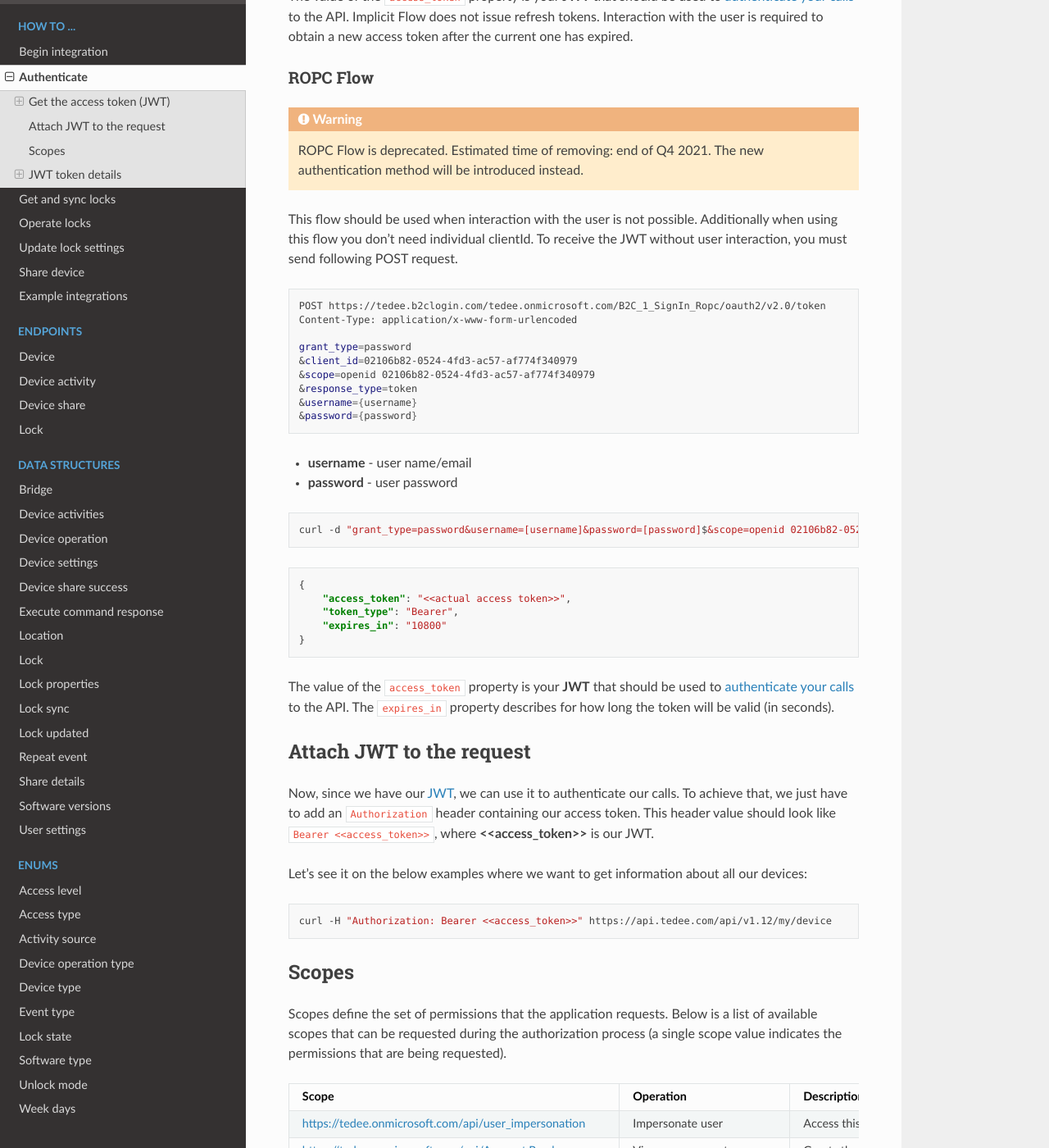
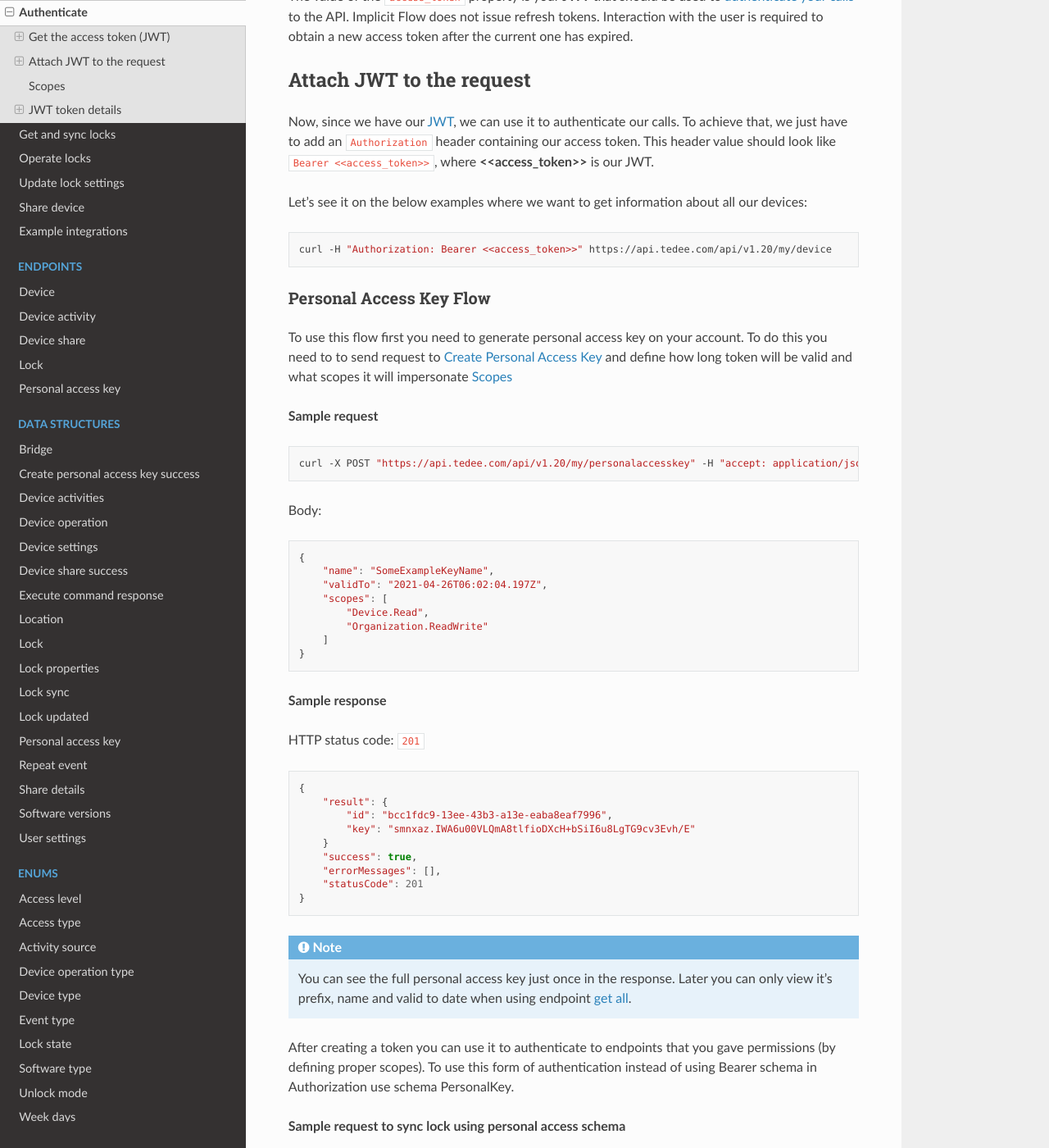
Before and after one commit to tedee-com/tedee-api-doc, a Sphinx documentation site: the page built from docs/source/howtos/authenticate.rst, in a window 1280 px wide and 1400 px high, scrolled down 5032 px. Shown: the whole window at 82% size. Built offline with Sphinx 7.4.7 and the Read the Docs theme 2.0.0, drawn with Linux system fonts in a browser that asks for light colours; some of the changed text lies outside the part shown.

Commit message:
Added personal access keys documentation

```diff
--- a/docs/source/datastructures/device-settings.rst
+++ b/docs/source/datastructures/device-settings.rst
@@ -4,7 +4,7 @@ Device settings
 +------------------------+------------+------------------------------------------------------------------------------------------------------------------------------------------------------------------------+
 | Name                   | Type       | Description                                                                                                                                                            |
 +========================+============+========================================================================================================================================================================+
-| autoLockDelay          | number     | the delay for auto lock. If **autoLockEnabled** is set to true lock will automatically lock after specified delay                                                       |
+| autoLockDelay          | number     | the delay for auto lock. If **autoLockEnabled** is set to true lock will automatically lock after specified delay                                                      |
 +------------------------+------------+------------------------------------------------------------------------------------------------------------------------------------------------------------------------+
 | autoLockEnabled        | boolean    | if auto lock is enabled                                                                                                                                                |
 +------------------------+------------+------------------------------------------------------------------------------------------------------------------------------------------------------------------------+
@@ -24,5 +24,5 @@ Device settings
 +------------------------+------------+------------------------------------------------------------------------------------------------------------------------------------------------------------------------+
 | pullSpringDuration     | number     | the duration of pull spring                                                                                                                                            |
 +------------------------+------------+------------------------------------------------------------------------------------------------------------------------------------------------------------------------+
-| pullSpringEnabled      | boolean    | if pull spring is enabled. Setting it to false will reset pull spring calibration                                                                                       |
+| pullSpringEnabled      | boolean    | if pull spring is enabled. Setting it to false will reset pull spring calibration                                                                                      |
 +------------------------+------------+------------------------------------------------------------------------------------------------------------------------------------------------------------------------+
--- a/docs/source/howtos/authenticate.rst
+++ b/docs/source/howtos/authenticate.rst
@@ -21,25 +21,25 @@ Get the access token (JWT)
 
 We support three OAuth 2.0 authorization flows to get the access token:
 
-+--------------------------------------+---------------------------------------------------------------------------------------------+
-| **Flow name**                        | **When to use**                                                                             |
-+--------------------------------------+---------------------------------------------------------------------------------------------+
-| :ref:`Code Flow <code-flow>`         | When you can store refresh tokens and periodically exchange them for access tokens.         |
-|                                      |                                                                                             |
-|                                      | One time interaction with the user is needed to obtain the refresh token.                   |
-|                                      |                                                                                             |
-|                                      | Examples: mobile apps, web apps, service apps                                               |
-+--------------------------------------+---------------------------------------------------------------------------------------------+
-| :ref:`Implicit Flow <implicit-flow>` | When you cannot store refresh tokens.                                                       |
-|                                      |                                                                                             |
-|                                      | Interaction with the user is needed to obtain access tokens after they expire.              |
-|                                      |                                                                                             |
-|                                      | Examples: SPA, desktop apps                                                                 |
-+--------------------------------------+---------------------------------------------------------------------------------------------+
-| :ref:`ROPC Flow <ropc-flow>`         | When interaction with the user is not possible.                                             |
-|                                      |                                                                                             |
-|                                      | Examples: automation apps, scripts, etc.                                                    |
-+--------------------------------------+---------------------------------------------------------------------------------------------+
++--------------------------------------------------------------------+---------------------------------------------------------------------------------------------+
+| **Flow name**                                                      | **When to use**                                                                             |
++--------------------------------------------------------------------+---------------------------------------------------------------------------------------------+
+| :ref:`Code Flow <code-flow>`                                       | When you can store refresh tokens and periodically exchange them for access tokens.         |
+|                                                                    |                                                                                             |
+|                                                                    | One time interaction with the user is needed to obtain the refresh token.                   |
+|                                                                    |                                                                                             |
+|                                                                    | Examples: mobile apps, web apps, service apps                                               |
++--------------------------------------------------------------------+---------------------------------------------------------------------------------------------+
+| :ref:`Implicit Flow <implicit-flow>`                               | When you cannot store refresh tokens.                                                       |
+|                                                                    |                                                                                             |
+|                                                                    | Interaction with the user is needed to obtain access tokens after they expire.              |
+|                                                                    |                                                                                             |
+|                                                                    | Examples: SPA, desktop apps                                                                 |
++--------------------------------------------------------------------+---------------------------------------------------------------------------------------------+
+| :ref:`Personal Access Key Flow <personal-access-key-flow>`         | When interaction with the user is not possible.                                             |
+|                                                                    |                                                                                             |
+|                                                                    | Examples: automation apps, scripts, etc.                                                    |
++--------------------------------------------------------------------+---------------------------------------------------------------------------------------------+
 
 .. warning::
 
@@ -217,51 +217,6 @@ The value of the :code:`access_token` property is your **JWT** that should be us
 Implicit Flow does not issue refresh tokens. Interaction with the user is required to obtain a new access token after the current one has expired.
 
 
-
-.. _ropc-flow:
-
-ROPC Flow
-^^^^^^^^^^^
-
-.. warning::
-
-    ROPC Flow is deprecated. Estimated time of removing: end of Q4 2021. The new authentication method will be introduced instead.
-
-This flow should be used when interaction with the user is not possible. Additionally when using this flow you don't need individual clientId.
-To receive the JWT without user interaction, you must send following POST request.
-
-.. code-block:: sh
-
-    POST |authApiUrl|/B2C_1_SignIn_Ropc/oauth2/v2.0/token
-    Content-Type: application/x-www-form-urlencoded
-
-    grant_type=password
-    &client_id=|clientId|
-    &scope=openid |clientId|
-    &response_type=token
-    &username={username}
-    &password={password}
-
-* **username** - user name/email
-* **password** - user password
-
-.. code-block:: sh
-
-    curl -d "grant_type=password&username=[username]&password=[password]$&scope=openid |clientId|&client_id=|clientId|&response_type=token" -H "Content-Type: application/x-www-form-urlencoded" -X POST |authApiUrl|/B2C_1_SignIn_Ropc/oauth2/v2.0/token
-
-.. code-block:: json
-
-    {
-        "access_token": "<<actual access token>>",
-        "token_type": "Bearer",
-        "expires_in": "10800"
-    }
-
-The value of the :code:`access_token` property is your **JWT** that should be used to :ref:`authenticate your calls <add-jwt-to-the-headers>` to the API.
-The :code:`expires_in` property describes for how long the token will be valid (in seconds).
-
-
-
 .. _add-jwt-to-the-headers:
 
 Attach JWT to the request
@@ -274,7 +229,66 @@ Let's see it on the below examples where we want to get information about all ou
 
 .. code-block:: sh
 
-    curl -H "Authorization: Bearer <<access_token>>" |apiUrl|/api/v1.12/my/device
+    curl -H "Authorization: Bearer <<access_token>>" |apiUrl|/api/|apiVersion|/my/device
+
+.. _personal-access-key-flow:
+
+Personal Access Key Flow
+^^^^^^^^^^^^^^^^^^^^^^^^^^^
+
+To use this flow first you need to generate personal access key on your account.
+To do this you need to to send request to :doc:`Create Personal Access Key <../endpoints/personalaccesskey/create>` and define how long token will be valid and what
+scopes it will impersonate :ref:`Scopes <list-of-scopes>`
+
+**Sample request**
+
+.. code-block:: sh
+
+    curl -X POST "|apiUrl|/api/|apiVersion|/my/personalaccesskey" -H "accept: application/json" -H "Content-Type: application/json-patch+json" -H "Authorization: Bearer <<access token>>" -d "<<body>>"
+
+Body:
+
+.. code-block:: js
+
+        {
+            "name": "SomeExampleKeyName",
+            "validTo": "2021-04-26T06:02:04.197Z",
+            "scopes": [
+                "Device.Read",
+                "Organization.ReadWrite"
+            ]
+        }
+
+**Sample response**
+
+HTTP status code: ``201``
+
+.. code-block:: js
+
+        {
+            "result": {
+                "id": "bcc1fdc9-13ee-43b3-a13e-eaba8eaf7996",
+                "key": "smnxaz.IWA6u00VLQmA8tlfioDXcH+bSiI6u8LgTG9cv3Evh/E"
+            }
+            "success": true,
+            "errorMessages": [],
+            "statusCode": 201
+        }
+
+
+.. note::
+    You can see the full personal access key just once in the response.
+    Later you can only view it's prefix, name and valid to date when using endpoint `get all <../endpoints/personalaccesskey/get-all.html>`_.
+
+After creating a token you can use it to authenticate to endpoints that you gave permissions (by defining proper scopes). To use this form of authentication instead of using
+Bearer schema in Authorization use schema PersonalKey.
+
+**Sample request to sync lock using personal access schema**
+
+.. code-block:: sh
+
+    curl -X GET "|apiUrl|/api/|apiVersion|/my/lock/1" -H "accept: application/json" -H "Authorization: PersonalKey <<personal key>>"
+
 
 .. _list-of-scopes:
 
--- a/docs/source/howtos/get-and-sync-locks.rst
+++ b/docs/source/howtos/get-and-sync-locks.rst
@@ -18,7 +18,7 @@ First thing that you need to do is to use endpoint :doc:`Get all locks <../endpo
 Sync user locks
 -----------------------
 
-Then after you have succesfully downloaded locks data you can use endpoint :doc:`Sync locks <../endpoints/lock/sync>` to periodicalu refresh current state
+Then after you have succesfully downloaded locks data you can use endpoint :doc:`Sync locks <../endpoints/lock/sync>` to periodically refresh current state
 of user locks like battery level, connection state, and lock position.
 
 **Sample request**
--- a/docs/source/index.rst
+++ b/docs/source/index.rst
@@ -39,6 +39,7 @@ Tedee API documentation
    endpoints/deviceactivity/index
    endpoints/deviceshare/index
    endpoints/lock/index
+   endpoints/personalaccesskey/index
 
 .. toctree::
    :maxdepth: 1
@@ -46,6 +47,7 @@ Tedee API documentation
    :hidden:
 
    Bridge <datastructures/bridge>
+   Create personal access key success <datastructures/create-personal-access-key-success>
    Device activities <datastructures/device-activity>
    Device operation <datastructures/device-operation>
    Device settings <datastructures/device-settings>
@@ -56,6 +58,7 @@ Tedee API documentation
    Lock properties <datastructures/lock-properties>
    Lock sync <datastructures/lock-sync>
    Lock updated <datastructures/lock-updated>
+   Personal access key <datastructures/personalaccesskey>
    Repeat event <datastructures/repeat-event>
    Share details <datastructures/share-details>
    Software versions <datastructures/software-versions>
```
Also changed, not shown: docs/source/datastructures/create-personal-access-key-success.rst (added, +10 -0 lines), docs/source/datastructures/personalaccesskey.rst (added, +16 -0 lines), docs/source/endpoints/personalaccesskey/create.rst (added, +76 -0 lines), docs/source/endpoints/personalaccesskey/get-all.rst (added, +62 -0 lines), docs/source/endpoints/personalaccesskey/index.rst (added, +19 -0 lines), docs/source/endpoints/personalaccesskey/update.rst (added, +76 -0 lines).
